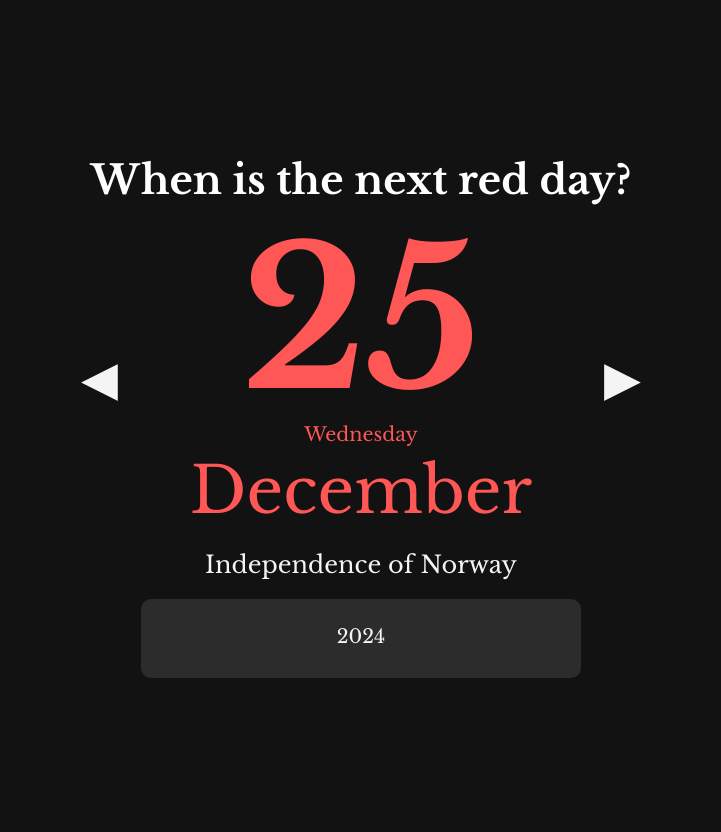
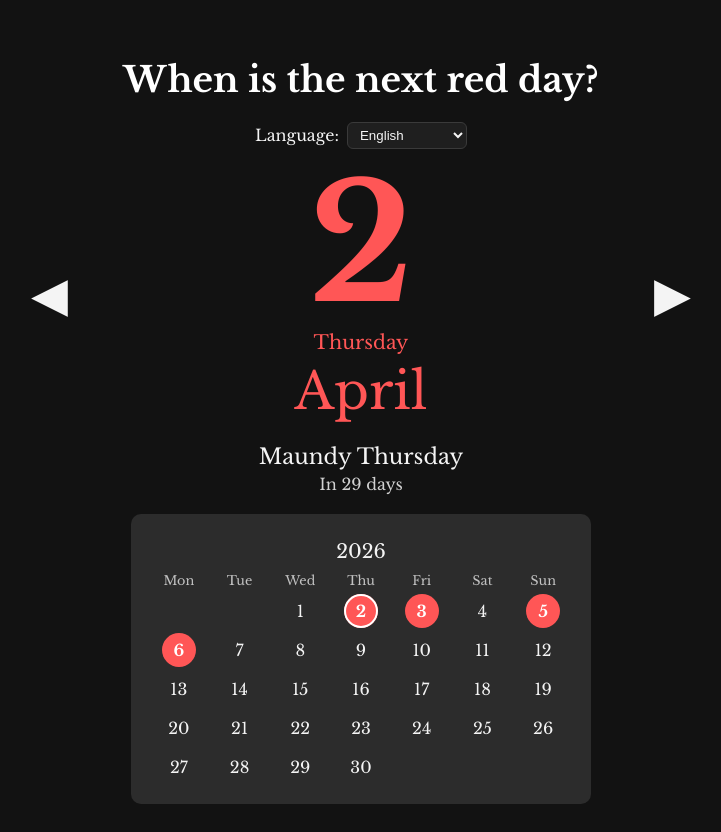
Before and after one commit to markborland/reddaysinnorway, a plain HTML site: page index.html in a window 1280 px wide. Shown: the whole page, without its empty margins (279-1000 px from the left). Before the commit the page ends 800 px from the top, so only its background shows below. Drawn offline with nearby package versions, Linux system fonts and the light colour scheme.

```diff
--- a/index.html
+++ b/index.html
@@ -8,27 +8,37 @@
     <link rel="stylesheet" href="styles.css">
 </head>
 <body>
-
     <div class="container">
         <h2>When is the next red day?</h2>
+
+        <div class="controls" aria-label="Display controls">
+            <label for="locale-select">Language:</label>
+            <select id="locale-select">
+                <option value="en-NO">English</option>
+                <option value="nb-NO">Norsk bokmål</option>
+            </select>
+        </div>
+
         <div class="date-navigation">
-            <div class="arrow left" onclick="showPreviousRedDay()">&#9664;</div>
-            <div class="date-display">
+            <button class="arrow left" type="button" aria-label="Show previous red day">&#9664;</button>
+            <div class="date-display" aria-live="polite">
                 <h1 id="day-number">25</h1>
                 <p id="weekday">Wednesday</p>
                 <h2 id="month">December</h2>
             </div>
-            <div class="arrow right" onclick="showNextRedDay()">&#9654;</div>
+            <button class="arrow right" type="button" aria-label="Show next red day">&#9654;</button>
         </div>
     </div>
 
     <div class="red-day-name">
         <p id="red-day-name">Independence of Norway</p>
+        <p id="days-until" class="days-until">In 0 days</p>
     </div>
 
     <div class="calendar-container">
         <p id="calendar-year">2024</p>
-        <div id="calendar" class="calendar"></div>
+        <div class="calendar-weekdays" id="calendar-weekdays" aria-hidden="true"></div>
+        <div id="calendar" class="calendar" role="grid" aria-label="Month calendar"></div>
     </div>
 
     <script src="script.js"></script>
--- a/script.js
+++ b/script.js
@@ -1,72 +1,180 @@
-document.addEventListener("DOMContentLoaded", function() {
-    const redDays = [
-        { date: '2025-01-01', name: 'New Year\'s Day' },
-        { date: '2025-04-17', name: 'Maundy Thursday' },
-        { date: '2025-04-18', name: 'Good Friday' },
-        { date: '2025-04-20', name: 'Easter Sunday' },
-        { date: '2025-04-21', name: 'Easter Monday' },
-        { date: '2025-05-01', name: 'Labour Day' },
-        { date: '2025-05-29', name: 'Ascension Day' },
-        { date: '2025-05-17', name: 'Constitution Day' },
-        { date: '2025-06-08', name: 'Pentecost Sunday' },
-        { date: '2025-06-09', name: 'Pentecost Monday' },
-        { date: '2025-12-25', name: 'Christmas Day' },
-        { date: '2025-12-26', name: 'Boxing Day' },
-    ];
+document.addEventListener('DOMContentLoaded', () => {
+    const START_YEAR = 2025;
+    const END_YEAR = 2030;
 
+    const redDays = buildRedDays(START_YEAR, END_YEAR);
     let currentRedDayIndex = 0;
+    let locale = 'en-NO';
 
-    function findNextRedDay() {
+    const dayNumberElement = document.getElementById('day-number');
+    const weekdayElement = document.getElementById('weekday');
+    const monthElement = document.getElementById('month');
+    const redDayNameElement = document.getElementById('red-day-name');
+    const calendarYearElement = document.getElementById('calendar-year');
+    const daysUntilElement = document.getElementById('days-until');
+    const localeSelect = document.getElementById('locale-select');
+    const calendarWeekdaysElement = document.getElementById('calendar-weekdays');
+
+    const labels = {
+        'en-NO': {
+            title: 'When is the next red day?',
+            daysUntil: (days) => (days === 0 ? 'Today' : `In ${days} day${days === 1 ? '' : 's'}`),
+            weekdays: ['Mon', 'Tue', 'Wed', 'Thu', 'Fri', 'Sat', 'Sun'],
+        },
+        'nb-NO': {
+            title: 'Når er neste røde dag?',
+            daysUntil: (days) => (days === 0 ? 'I dag' : `Om ${days} dag${days === 1 ? '' : 'er'}`),
+            weekdays: ['Man', 'Tir', 'Ons', 'Tor', 'Fre', 'Lør', 'Søn'],
+        },
+    };
+
+    function buildRedDays(startYear, endYear) {
+        const allDays = [];
+
+        for (let year = startYear; year <= endYear; year++) {
+            const easterSunday = getEasterSunday(year);
+
+            const holidays = [
+                { date: formatDate(year, 1, 1), nameEn: "New Year's Day", nameNb: 'Første nyttårsdag' },
+                { date: formatDate(year, 5, 1), nameEn: 'Labour Day', nameNb: 'Arbeidernes dag' },
+                { date: formatDate(year, 5, 17), nameEn: 'Constitution Day', nameNb: 'Grunnlovsdag' },
+                { date: formatDate(year, 12, 25), nameEn: 'Christmas Day', nameNb: 'Første juledag' },
+                { date: formatDate(year, 12, 26), nameEn: 'Boxing Day', nameNb: 'Andre juledag' },
+                {
+                    date: formatDateFromDate(addDays(easterSunday, -3)),
+                    nameEn: 'Maundy Thursday',
+                    nameNb: 'Skjærtorsdag',
+                },
+                {
+                    date: formatDateFromDate(addDays(easterSunday, -2)),
+                    nameEn: 'Good Friday',
+                    nameNb: 'Langfredag',
+                },
+                {
+                    date: formatDateFromDate(easterSunday),
+                    nameEn: 'Easter Sunday',
+                    nameNb: 'Første påskedag',
+                },
+                {
+                    date: formatDateFromDate(addDays(easterSunday, 1)),
+                    nameEn: 'Easter Monday',
+                    nameNb: 'Andre påskedag',
+                },
+                {
+                    date: formatDateFromDate(addDays(easterSunday, 39)),
+                    nameEn: 'Ascension Day',
+                    nameNb: 'Kristi himmelfartsdag',
+                },
+                {
+                    date: formatDateFromDate(addDays(easterSunday, 49)),
+                    nameEn: 'Pentecost Sunday',
+                    nameNb: 'Første pinsedag',
+                },
+                {
+                    date: formatDateFromDate(addDays(easterSunday, 50)),
+                    nameEn: 'Pentecost Monday',
+                    nameNb: 'Andre pinsedag',
+                },
+            ];
+
+            allDays.push(...holidays);
+        }
+
+        return allDays.sort((a, b) => a.date.localeCompare(b.date));
+    }
+
+    function getEasterSunday(year) {
+        const a = year % 19;
+        const b = Math.floor(year / 100);
+        const c = year % 100;
+        const d = Math.floor(b / 4);
+        const e = b % 4;
+        const f = Math.floor((b + 8) / 25);
+        const g = Math.floor((b - f + 1) / 3);
+        const h = (19 * a + b - d - g + 15) % 30;
+        const i = Math.floor(c / 4);
+        const k = c % 4;
+        const l = (32 + 2 * e + 2 * i - h - k) % 7;
+        const m = Math.floor((a + 11 * h + 22 * l) / 451);
+        const month = Math.floor((h + l - 7 * m + 114) / 31);
+        const day = ((h + l - 7 * m + 114) % 31) + 1;
+
+        return new Date(year, month - 1, day);
+    }
+
+    function addDays(date, days) {
+        const result = new Date(date);
+        result.setDate(result.getDate() + days);
+        return result;
+    }
+
+    function formatDate(year, month, day) {
+        return `${year}-${String(month).padStart(2, '0')}-${String(day).padStart(2, '0')}`;
+    }
+
+    function formatDateFromDate(date) {
+        return formatDate(date.getFullYear(), date.getMonth() + 1, date.getDate());
+    }
+
+    function findNextRedDayIndex() {
         const today = new Date();
-        const futureRedDays = redDays.filter(day => new Date(day.date) >= today);
-        futureRedDays.sort((a, b) => new Date(a.date) - new Date(b.date));
-        currentRedDayIndex = redDays.indexOf(futureRedDays[0]);
-        displayRedDay();
+        today.setHours(0, 0, 0, 0);
+
+        const index = redDays.findIndex((day) => new Date(day.date) >= today);
+        return index === -1 ? 0 : index;
+    }
+
+    function formatHolidayName(holiday) {
+        return locale === 'nb-NO' ? holiday.nameNb : holiday.nameEn;
+    }
+
+    function renderWeekdayHeaders() {
+        calendarWeekdaysElement.innerHTML = '';
+
+        labels[locale].weekdays.forEach((label) => {
+            const weekdayElement = document.createElement('div');
+            weekdayElement.textContent = label;
+            calendarWeekdaysElement.appendChild(weekdayElement);
+        });
     }
 
     function displayRedDay() {
         const currentRedDay = redDays[currentRedDayIndex];
         const date = new Date(currentRedDay.date);
 
-        const dayNumberElement = document.getElementById('day-number');
-        const weekdayElement = document.getElementById('weekday');
-        const monthElement = document.getElementById('month');
-        const redDayNameElement = document.getElementById('red-day-name');
-        const calendarYearElement = document.getElementById('calendar-year');
+        dayNumberElement.textContent = date.getDate();
+        weekdayElement.textContent = date.toLocaleDateString(locale, { weekday: 'long' });
+        monthElement.textContent = date.toLocaleDateString(locale, { month: 'long' });
+        redDayNameElement.textContent = formatHolidayName(currentRedDay);
+        calendarYearElement.textContent = date.getFullYear();
 
-        dayNumberElement.textContent = date.getDate();
-        weekdayElement.textContent = date.toLocaleDateString('en-NO', { weekday: 'long' });
-        monthElement.textContent = date.toLocaleDateString('en-NO', { month: 'long' });
-        redDayNameElement.textContent = currentRedDay.name;
-        calendarYearElement.textContent = date.getFullYear(); // Display the current year above the calendar
+        const now = new Date();
+        now.setHours(0, 0, 0, 0);
+        const msPerDay = 24 * 60 * 60 * 1000;
+        const diffDays = Math.round((date - now) / msPerDay);
+        daysUntilElement.textContent = labels[locale].daysUntil(diffDays);
 
-        displayCalendar(date.getMonth(), date.getFullYear());
+        renderWeekdayHeaders();
+        displayCalendar(date.getMonth(), date.getFullYear(), currentRedDay.date);
     }
 
     function showNextRedDay() {
-        if (currentRedDayIndex < redDays.length - 1) {
-            currentRedDayIndex++;
-        } else {
-            currentRedDayIndex = 0; // Loop back to the start
-        }
+        currentRedDayIndex = currentRedDayIndex < redDays.length - 1 ? currentRedDayIndex + 1 : 0;
         displayRedDay();
     }
 
     function showPreviousRedDay() {
-        if (currentRedDayIndex > 0) {
-            currentRedDayIndex--;
-        } else {
-            currentRedDayIndex = redDays.length - 1; // Loop back to the last red day
-        }
+        currentRedDayIndex = currentRedDayIndex > 0 ? currentRedDayIndex - 1 : redDays.length - 1;
         displayRedDay();
     }
 
-    function displayCalendar(month, year) {
+    function displayCalendar(month, year, selectedDateString) {
         const calendarElement = document.getElementById('calendar');
         calendarElement.innerHTML = '';
 
-        const firstDay = new Date(year, month, 1).getDay();
+        const firstDay = (new Date(year, month, 1).getDay() + 6) % 7;
         const daysInMonth = new Date(year, month + 1, 0).getDate();
+        const today = formatDateFromDate(new Date());
 
         for (let i = 0; i < firstDay; i++) {
             const emptyCell = document.createElement('div');
@@ -79,17 +187,31 @@ document.addEventListener("DOMContentLoaded", function() {
             dayElement.classList.add('day');
             dayElement.textContent = day;
 
-            const formattedDate = `${year}-${(month + 1).toString().padStart(2, '0')}-${day.toString().padStart(2, '0')}`;
-            if (redDays.some(redDay => redDay.date === formattedDate)) {
+            const formattedDate = formatDate(year, month + 1, day);
+            if (redDays.some((redDay) => redDay.date === formattedDate)) {
                 dayElement.classList.add('red-day');
+            }
+            if (formattedDate === selectedDateString) {
+                dayElement.classList.add('selected-day');
+            }
+            if (formattedDate === today) {
+                dayElement.classList.add('current-day');
             }
 
             calendarElement.appendChild(dayElement);
         }
     }
 
+    function setLocale(nextLocale) {
+        locale = nextLocale;
+        document.querySelector('.container h2').textContent = labels[locale].title;
+        displayRedDay();
+    }
+
     document.querySelector('.left').addEventListener('click', showPreviousRedDay);
     document.querySelector('.right').addEventListener('click', showNextRedDay);
+    localeSelect.addEventListener('change', (event) => setLocale(event.target.value));
 
-    findNextRedDay();
+    currentRedDayIndex = findNextRedDayIndex();
+    displayRedDay();
 });
--- a/styles.css
+++ b/styles.css
@@ -7,23 +7,39 @@ body {
     flex-direction: column;
     justify-content: center;
     align-items: center;
-    height: 100vh;
+    min-height: 100vh;
     margin: 0;
-    padding: 0 15px;
+    padding: 16px;
 }
 
 /* Title and main content */
 .container h2 {
-    font-size: 2.5em;
+    font-size: 2.2em;
     margin-bottom: 20px;
-    color: #ffffff;  /* Title in white */
+    color: #ffffff;
     font-weight: 700;
 }
 
 .container {
     text-align: center;
     width: 100%;
-    max-width: 600px;
+    max-width: 700px;
+}
+
+.controls {
+    display: flex;
+    justify-content: center;
+    align-items: center;
+    gap: 8px;
+    margin-bottom: 16px;
+}
+
+.controls select {
+    background: #1f1f1f;
+    border: 1px solid #3a3a3a;
+    color: #f4f4f4;
+    border-radius: 6px;
+    padding: 4px 8px;
 }
 
 .date-navigation {
@@ -39,6 +55,8 @@ body {
     color: #f4f4f4;
     transition: color 0.3s ease;
     padding: 0 20px;
+    background: transparent;
+    border: none;
     position: absolute;
     top: 50%;
     transform: translateY(-50%);
@@ -52,7 +70,8 @@ body {
     right: 0;
 }
 
-.arrow:hover {
+.arrow:hover,
+.arrow:focus-visible {
     color: #ff5656;
 }
 
@@ -65,8 +84,8 @@ body {
 }
 
 h1 {
-    font-size: 12em;
-    color: #ff5656; /* Day number in red */
+    font-size: 10em;
+    color: #ff5656;
     margin: 0;
     line-height: 1;
     font-weight: bold;
@@ -74,33 +93,36 @@ h1 {
 
 p {
     font-size: 1.2em;
-    color: #ff5656; /* Weekday in red */
+    color: #ff5656;
     margin: 5px 0;
     font-weight: 400;
 }
 
-/* Month specific styling */
 .date-display h2 {
-    font-size: 4em;
-    color: #ff5656;  /* Month in red */
+    font-size: 3.2em;
+    color: #ff5656;
     margin: 0;
     font-weight: 400;
 }
 
-/* Red day name */
 .red-day-name {
     margin-top: 20px;
     text-align: center;
 }
 
 .red-day-name p {
-    font-size: 1.5em;
+    font-size: 1.35em;
     color: #f4f4f4;
     margin: 0;
     font-weight: 400;
 }
 
-/* Calendar */
+.days-until {
+    opacity: 0.85;
+    margin-top: 4px !important;
+    font-size: 1em !important;
+}
+
 #calendar-year {
     font-size: 1.2em;
     color: #f4f4f4;
@@ -110,34 +132,45 @@ p {
 .calendar-container {
     text-align: center;
     padding: 20px;
-    background-color: #2c2c2c; /* Slightly grayish background */
-    width: 80%;
-    max-width: 400px;
+    background-color: #2c2c2c;
+    width: min(92vw, 420px);
     border-radius: 10px;
     margin-top: 20px;
 }
 
+.calendar-weekdays,
 .calendar {
     display: grid;
     grid-template-columns: repeat(7, 1fr);
     gap: 5px;
 }
 
+.calendar-weekdays {
+    margin-bottom: 6px;
+    font-size: 0.8em;
+    opacity: 0.75;
+}
+
 .day {
-    width: 30px;
-    height: 30px;
-    line-height: 30px;
+    width: 34px;
+    height: 34px;
+    line-height: 34px;
     text-align: center;
-    font-size: 1.2em;
+    font-size: 1em;
     color: #f4f4f4;
     border-radius: 50%;
     transition: background-color 0.3s ease;
+    justify-self: center;
 }
 
 .red-day {
     background-color: #ff5656;
     color: #fff;
     font-weight: bold;
+}
+
+.selected-day {
+    box-shadow: 0 0 0 2px #ffffff inset;
 }
 
 .empty {
@@ -148,7 +181,6 @@ p {
     border: 2px solid #ff5656;
 }
 
-/* Mobile friendly adjustments */
 @media (max-width: 768px) {
     h1 {
         font-size: 6em;
@@ -159,14 +191,17 @@ p {
     }
 
     p {
-        font-size: 0.9em;
-    }
-
-    .calendar-container {
-        width: 100%;
+        font-size: 0.95em;
     }
 
     .arrow {
         font-size: 2em;
+        padding: 0 8px;
+    }
+
+    .day {
+        width: 30px;
+        height: 30px;
+        line-height: 30px;
     }
 }
```
Also changed, not shown: 2 other files.
